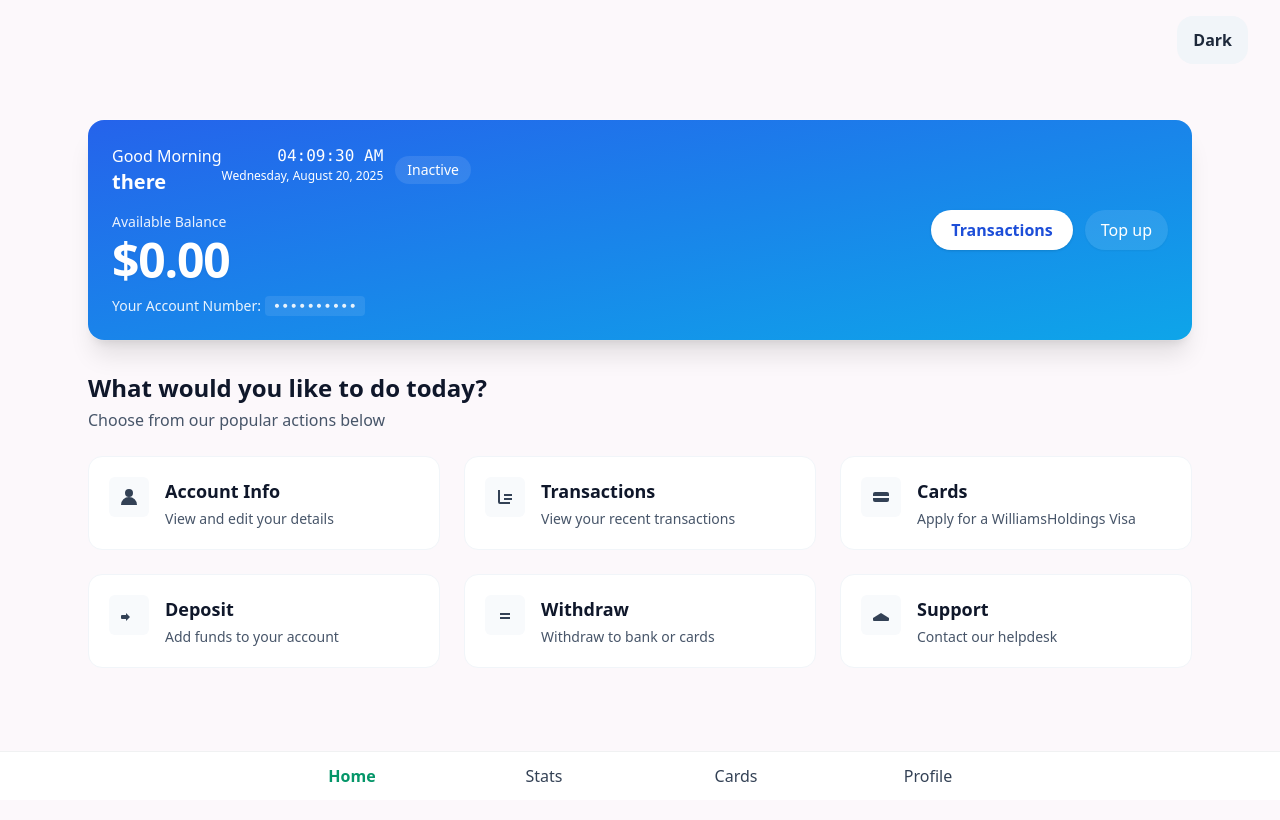
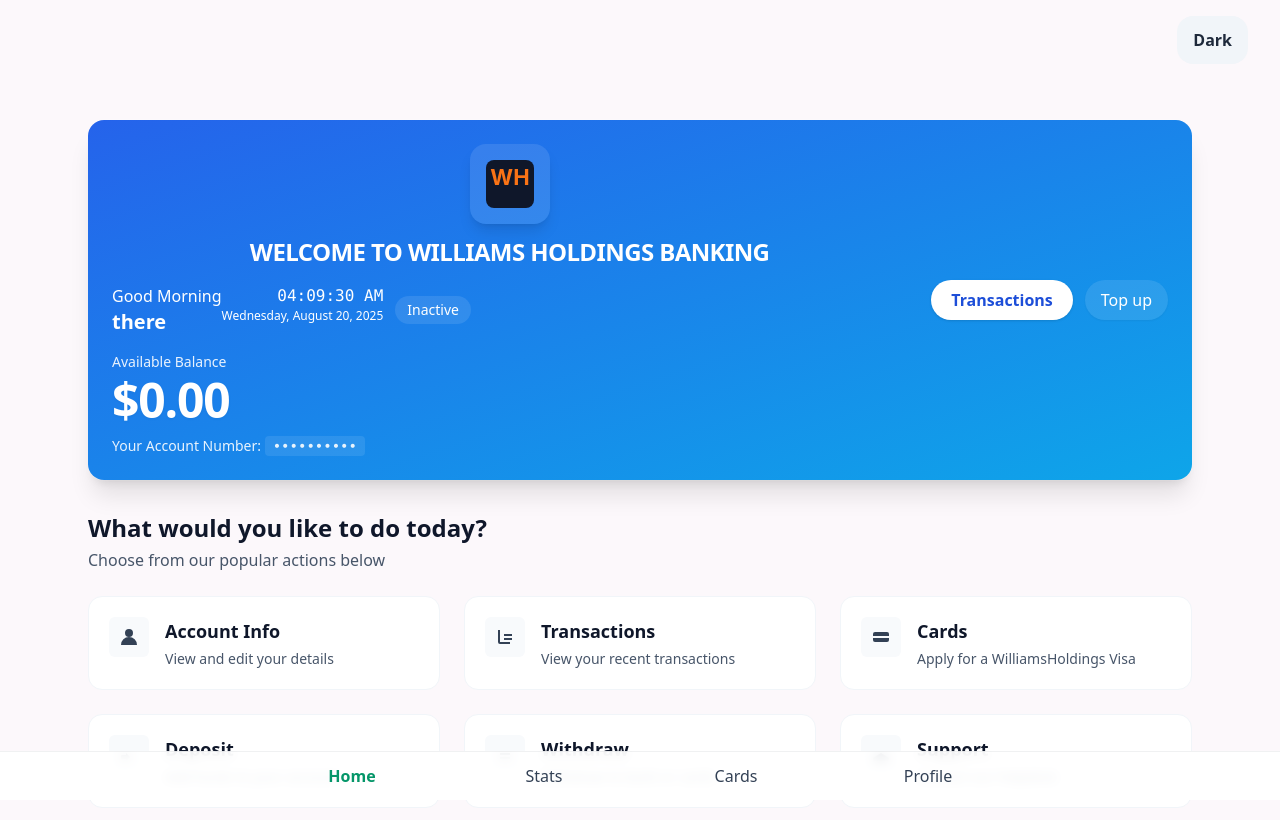
Before and after one commit to radical-workspace/williamsholdings, a Next.js app: page /dashboard in a window 1280 px wide. Shown: the top 820 px of the page. Built offline with nearby package versions, Linux system fonts and the light colour scheme; no server answers.

Commit message:
ui: remove 'Baron' brand and add welcome banner + logo to dashboard

```diff
--- a/app/(main)/dashboard/page.tsx
+++ b/app/(main)/dashboard/page.tsx
@@ -1,4 +1,5 @@
 import { sbServer } from '@/lib/supabase/server';
+import Image from 'next/image';
 
 export const dynamic = 'force-dynamic'
 import GreetingClock from '@/components/GreetingClock';
@@ -55,6 +56,13 @@ export default async function Dashboard() {
         <div className="rounded-2xl bg-gradient-to-br from-blue-600 to-sky-500 text-white p-6 shadow-xl ring-1 ring-white/10">
           <div className="flex flex-col md:flex-row md:items-center md:justify-between gap-6">
             <div className="flex-1">
+              {/* Welcome banner */}
+              <div className="text-center mb-4">
+                <div className="mx-auto w-20 h-20 rounded-2xl bg-white/10 flex items-center justify-center shadow-lg">
+                  <Image src="/favicon-wh.svg" alt="WH" width={48} height={48} className="w-12 h-12" />
+                </div>
+                <h1 className="mt-3 text-xl md:text-2xl font-extrabold tracking-tight">WELCOME TO WILLIAMS HOLDINGS BANKING</h1>
+              </div>
               <div className="flex items-center gap-3">
                 <GreetingClock name={name} />
                 <span className={`text-sm px-3 py-1 rounded-full font-medium ${status === 'Active' ? 'bg-white/20' : 'bg-white/10'}`}>{status}</span>
--- a/components/auth/SignInClient.tsx
+++ b/components/auth/SignInClient.tsx
@@ -17,7 +17,7 @@ export default function SignInClient(){
       <div className="w-full max-w-md space-y-6">
         <div className="text-center">
           <Image src="/favicon-wh.svg" alt="WH logo" width={56} height={56} className="mx-auto"/>
-          <h1 className="mt-4 text-2xl font-extrabold">Baron WilliamHoldings</h1>
+          <h1 className="mt-4 text-2xl font-extrabold">WilliamHoldings</h1>
           <p className="text-sm text-slate-500">Secure, premium banking with WH</p>
         </div>
         <div className="card p-6 shadow-lg">
```
